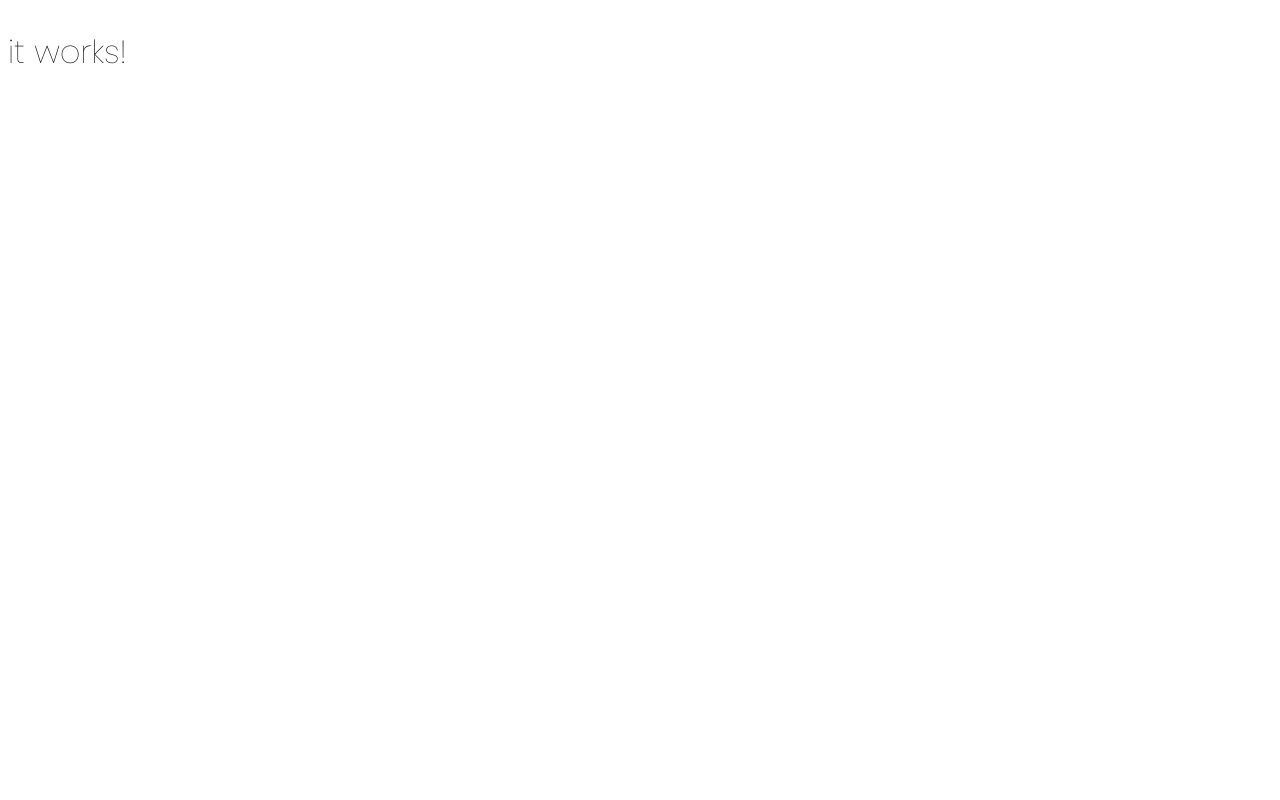
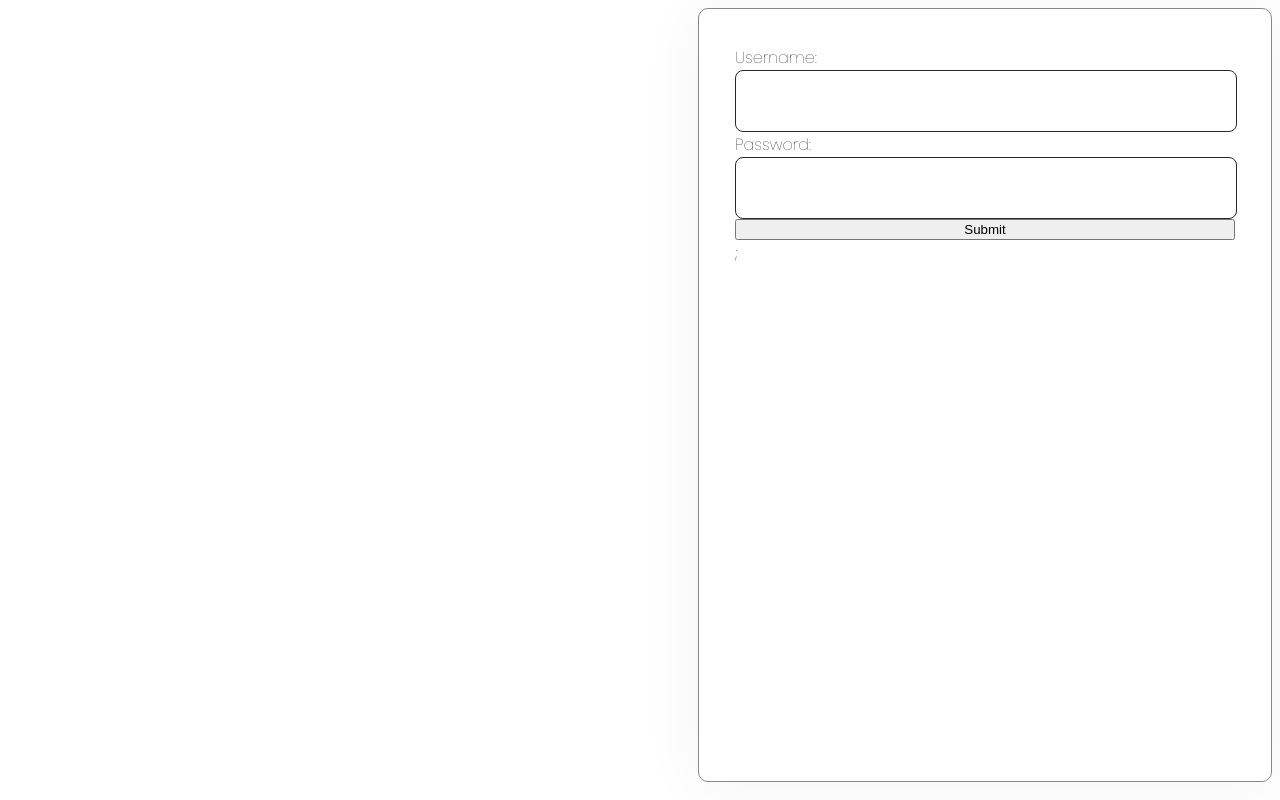
Before and after one commit to Bora1710/react-restaurant-review-app, a React (Vite) app in the folder react-restaurant-review-app/: page /register in a window 1280 px wide. Built offline with nearby package versions, Linux system fonts and the light colour scheme.

Commit message:
WIP: create register page form

```diff
--- a/react-restaurant-review-app/src/components/Register/Register.tsx
+++ b/react-restaurant-review-app/src/components/Register/Register.tsx
@@ -1,3 +1,39 @@
+import { useState } from "react";
+import { User } from "../../models/user";
+
 export default function Register() {
-  return <h1>it works!</h1>;
+  const [formData, setFormData] = useState<User>({
+    id: "",
+    userName: "",
+    password: "",
+    role: 0,
+  });
+
+  function handleFormChange() {}
+
+  function handleSubmit() {}
+
+  return (
+    <>
+      <form onSubmit={handleSubmit}>
+        <label htmlFor="userName">Username:</label>
+        <input
+          id="userName"
+          type="text"
+          value={formData.userName}
+          name="userName"
+          onChange={handleFormChange}
+        ></input>
+        <label htmlFor="password">Password:</label>
+        <input
+          id="password"
+          type="password"
+          value={formData.password}
+          onChange={handleFormChange}
+          name="password"
+        ></input>
+        <button>Submit</button>;
+      </form>
+    </>
+  );
 }
```
